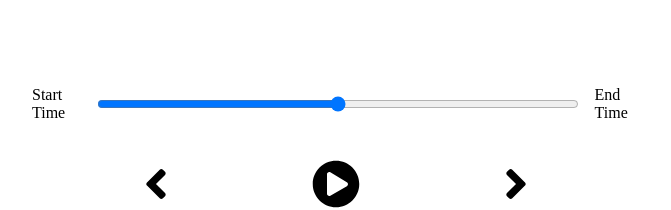
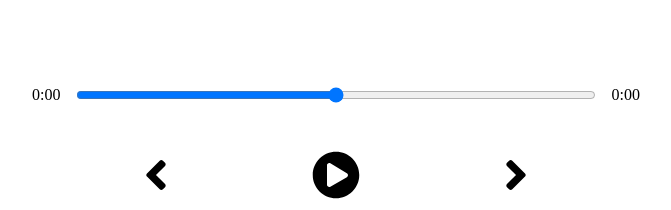
Before and after one commit to ShahriarXD/MusicPlayer, a React (Create React App) app: page / in a window 1280 px wide. Shown: the part 410-620 px from the top of the page, without its empty margins (304-975 px from the left). Built offline with nearby package versions, Linux system fonts and the light colour scheme.

Commit message:
time-issue-fixed

```diff
--- a/src/Components/player.js
+++ b/src/Components/player.js
@@ -1,4 +1,4 @@
-import React, {useRef}  from 'react';
+import React, {useRef, useState}  from 'react';
 import { FontAwesomeIcon } from '@fortawesome/react-fontawesome';
 import { faPlayCircle, faAngleLeft, faAngleRight  } from '@fortawesome/free-solid-svg-icons'
 import '../Style/player.css'
@@ -17,13 +17,30 @@ function Player({currentSong , isPlaying , setIsPlaying}) {
             setIsPlaying(!isPlaying);  //mane eikhane true and false toggele hocche
         }
     }
-
+    function timeUpdateHandler(event){
+        const current = event.target.currentTime
+        const duration = event.target.duration
+        setSongInfo({...songInfo, currentTime : current , Totalduration:duration})
+    }
+    function timeConvertion( time ){
+        return(
+            Math.floor(time/60) + ":" + ("0" + Math.floor(time%60)).slice(-2)
+        )
+    }
+    // state
+    const [songInfo , setSongInfo] = useState(
+        {
+            currentTime : null,
+            Totalduration : null
+        }
+    );
+    // eikhane dic deye 2ta use korese songInfo te mane multiple value change korse
     return (
         <div className='player'>
             <div className='time-control'>
-                <p>Start Time</p>
+                <p>{timeConvertion(songInfo.currentTime)}</p>
                 <input type="range"></input>
-                <p>End Time</p>
+                <p>{timeConvertion(songInfo.Totalduration)}</p>
             </div>
             <div className='play-control'>
                 <FontAwesomeIcon className='backward-button' icon={faAngleLeft} size='3x'></FontAwesomeIcon>
@@ -31,7 +48,12 @@ function Player({currentSong , isPlaying , setIsPlaying}) {
                 <FontAwesomeIcon className='forward-button' icon={faAngleRight} size='3x'></FontAwesomeIcon>
             </div>
             <div>
-                <audio src={currentSong.audio} ref={audioRef} type="audio/mpeg"></audio>
+                <audio
+                onTimeUpdate={timeUpdateHandler}
+                onLoadedMetadata={timeUpdateHandler} // preload the Data
+                src={currentSong.audio}
+                ref={audioRef}
+                type="audio/mpeg"></audio>
             </div>
         </div>
     )
```
